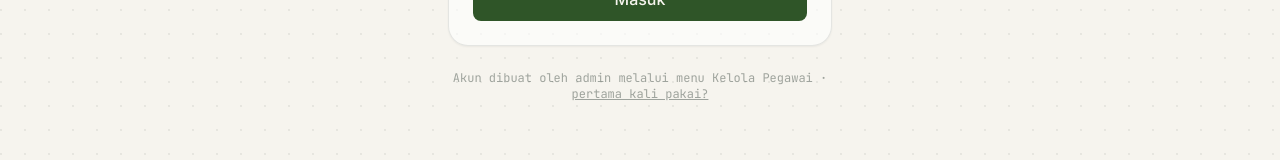
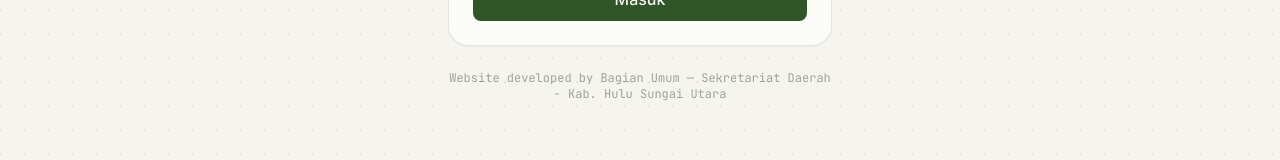
Before and after one commit to bangkit-hsu/sikeren, a React (Vite) app: page /#/login in a window 1280 px wide. Shown: the part 543-703 px from the top of the page. Built offline with nearby package versions, Linux system fonts and the light colour scheme; no server answers.

Commit message:
Gabungkan perubahan NIP/Nama/Bagian + e-Absen dengan kredit footer

```diff
--- a/src/pages/Login.jsx
+++ b/src/pages/Login.jsx
@@ -1,5 +1,5 @@
 import { useState } from 'react'
-import { Link, Navigate, useNavigate } from 'react-router-dom'
+import { Navigate, useNavigate } from 'react-router-dom'
 import { useAuth } from '../context/AuthContext.jsx'
 
 export default function Login() {
@@ -70,8 +70,7 @@ export default function Login() {
           </button>
         </form>
         <p className="text-xs text-ink/40 text-center mt-6 font-mono">
-          Akun dibuat oleh admin melalui menu Kelola Pegawai ·{' '}
-          <Link to="/setup" className="underline">pertama kali pakai?</Link>
+          Website developed by Bagian Umum — Sekretariat Daerah - Kab. Hulu Sungai Utara
         </p>
       </div>
     </div>
```
